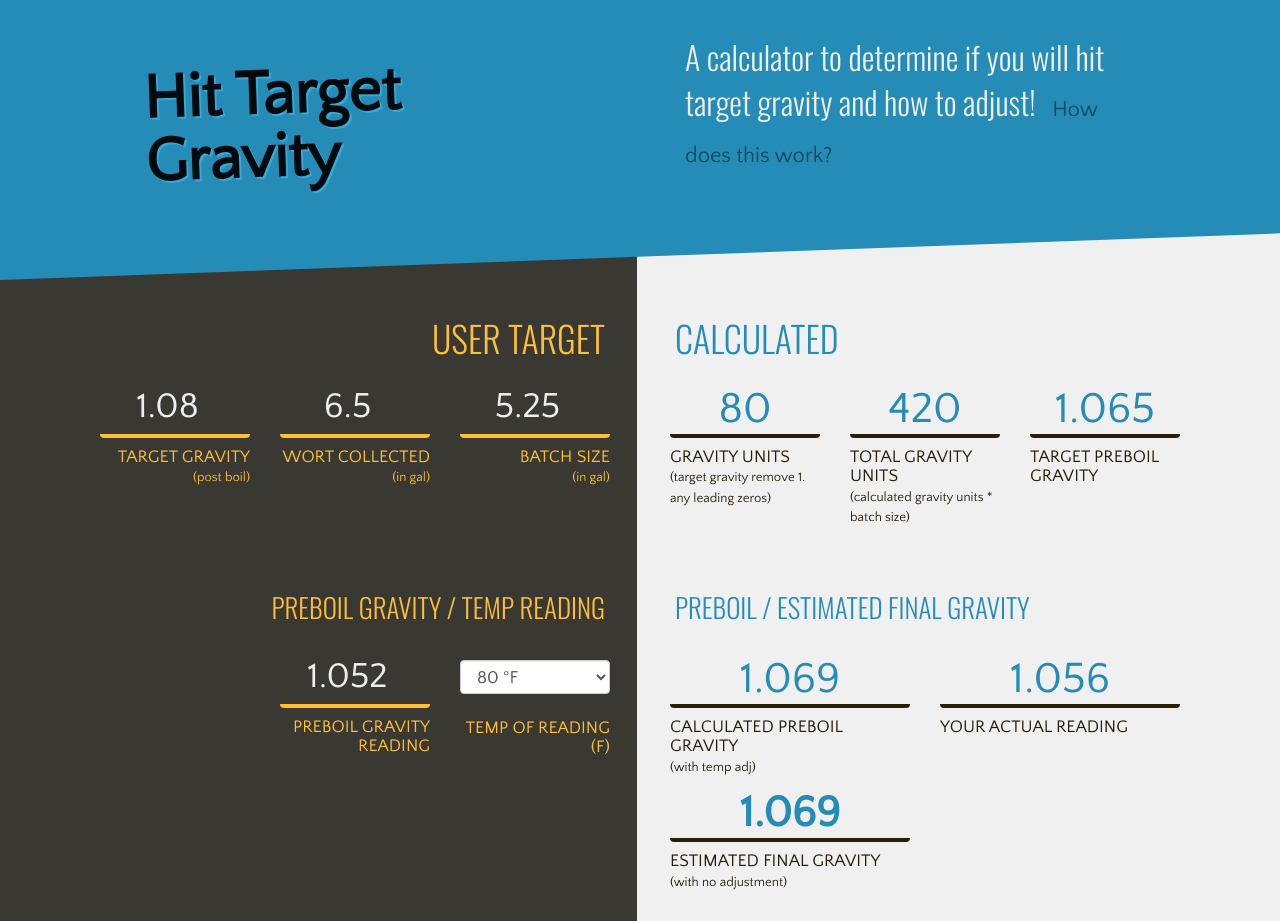
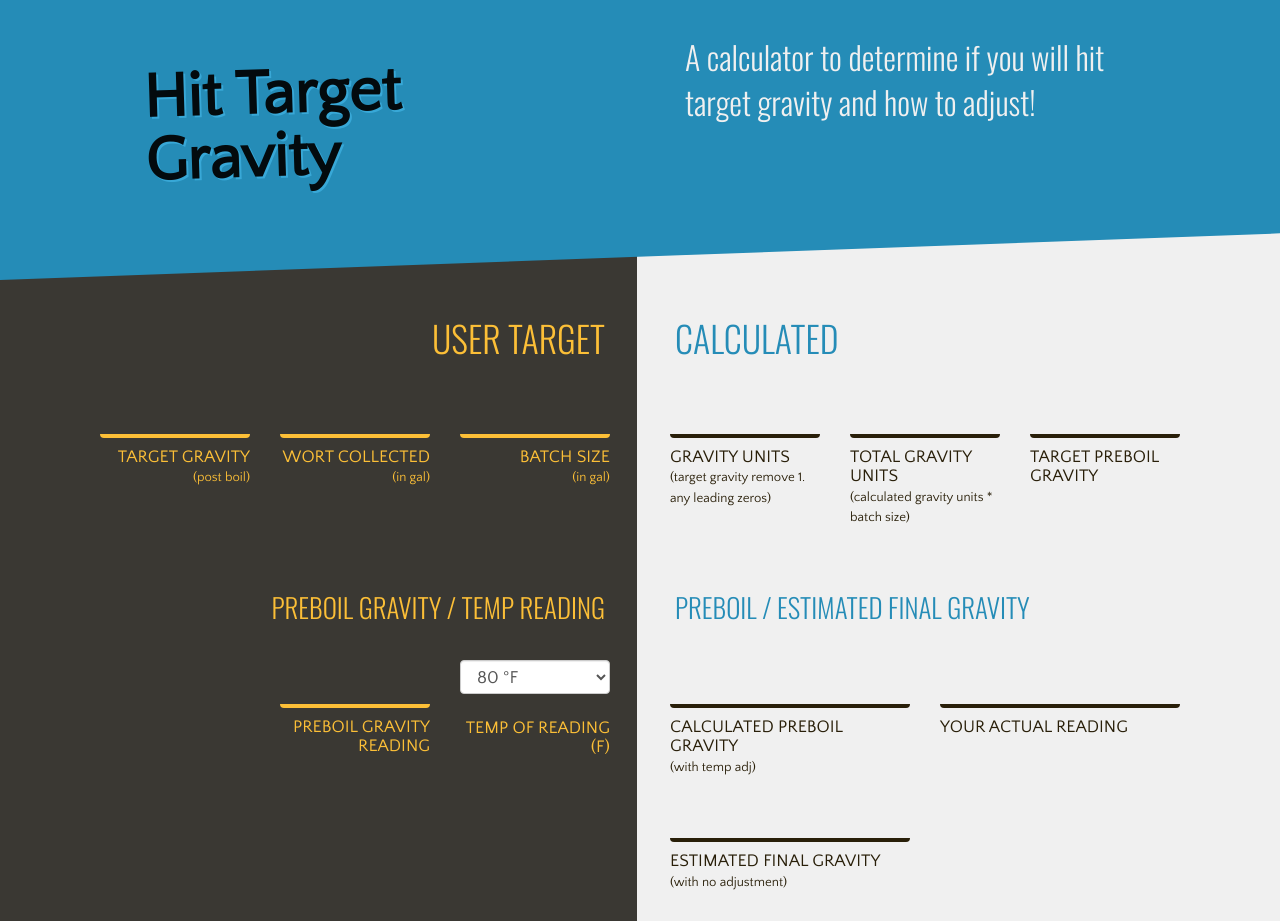
Before and after one commit to Boo-urns/hit-target-gravity, a website: page app/index.html in a window 1280 px wide. Shown: the top 921 px of the page. Drawn offline with nearby package versions, Linux system fonts and the light colour scheme.

Commit message:
Removing default userData

```diff
--- a/app/index.html
+++ b/app/index.html
@@ -36,7 +36,7 @@
       </div>
 
       <div class="col-md-5">
-        <p class="lead">A calculator to determine if you will hit target gravity and how to adjust! <span class="small"><a href="#">How does this work?</a></p>
+        <p class="lead">A calculator to determine if you will hit target gravity and how to adjust! <span class="small"><!-- <a href="#">How does this work?</a> --></p>
       </div>
     </div>
 
--- a/app/scripts/controllers/main.js
+++ b/app/scripts/controllers/main.js
@@ -17,13 +17,7 @@ function MainCtrl ($scope) {
     $scope.calculated = {};
 
   // Setting up a default for now
-    $scope.userData = {
-        targetGravity: 1.080,
-        collected: 6.5,
-        batchSize: 5.25,
-        preboil: 1.052,
-        readingTemp: 90
-    };
+    $scope.userData = {readingTemp: 80};
 
     $scope.tempAdj =  [
         {temp: 80, adj: 0.002},
@@ -62,7 +56,6 @@ function MainCtrl ($scope) {
 
         if( user.targetGravity && user.collected && user.batchSize ){
             // Calculate Gravity Units
-            console.log('calculating gravity units');
             $scope.calculated.gu = returnGU(user.targetGravity);
 
             // Calculate Total Gravity Units - Calculated Gravity Units * Batch Size
--- a/app/styles/app.sass
+++ b/app/styles/app.sass
@@ -36,11 +36,11 @@ header
 	//background: rgba(230,230,230,0.6)
 	margin-top: 40px
 	width: 97.5%
-	-moz-transform: rotate(-2deg)
-	-webkit-transform: rotate(-2deg)
-	-o-transform: rotate(-2deg)
-	-ms-transform: rotate(-2deg)
-	transform: rotate(-2deg)
+	-moz-transform: rotate(-1.75deg)
+	-webkit-transform: rotate(-1.75deg)
+	-o-transform: rotate(-1.75deg)
+	-ms-transform: rotate(-1.75deg)
+	transform: rotate(-1.75deg)
 
 	h1
 		padding: 10px 25px 5px
```
Also changed, not shown: app/styles/app.css.
